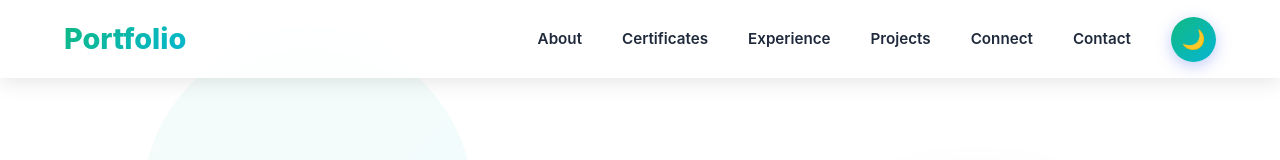
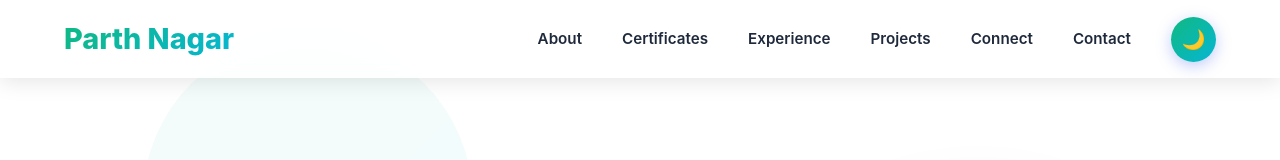
Before and after one commit to Parthnagar24/Portfolio---Parth-Nagar, a plain HTML site: page index.html in a window 1280 px wide. Shown: the top 160 px of the page. Drawn offline with Linux system fonts and the light colour scheme.

Commit message:
Update index.html

```diff
--- a/index.html
+++ b/index.html
@@ -1139,7 +1139,7 @@
 
     <nav id="navbar">
       <div class="nav-container">
-        <div class="logo">Portfolio</div>
+        <div class="logo">Parth Nagar</div>
         <ul class="nav-links">
           <li><a href="#about">About</a></li>
           <li><a href="#certificates">Certificates</a></li>
```
